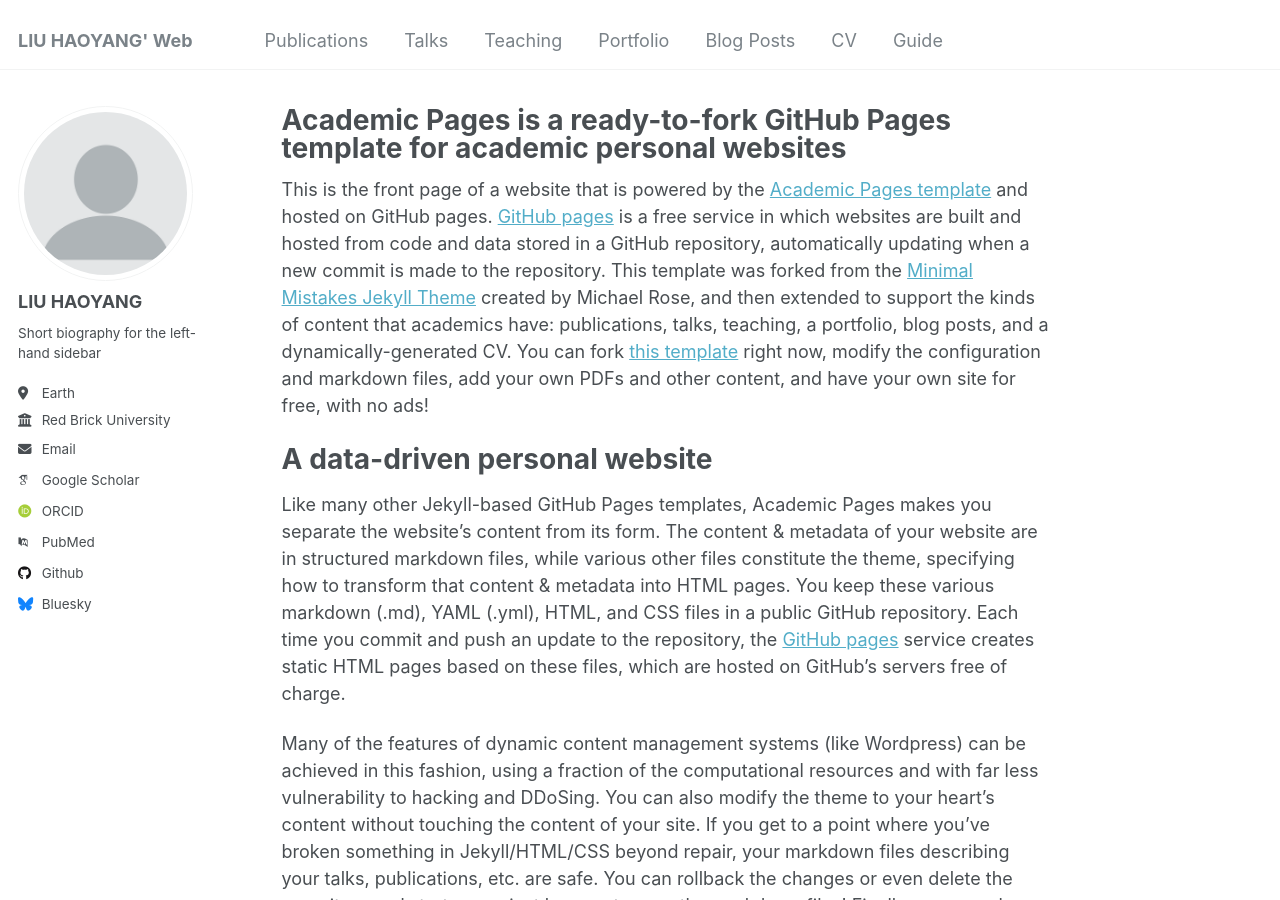
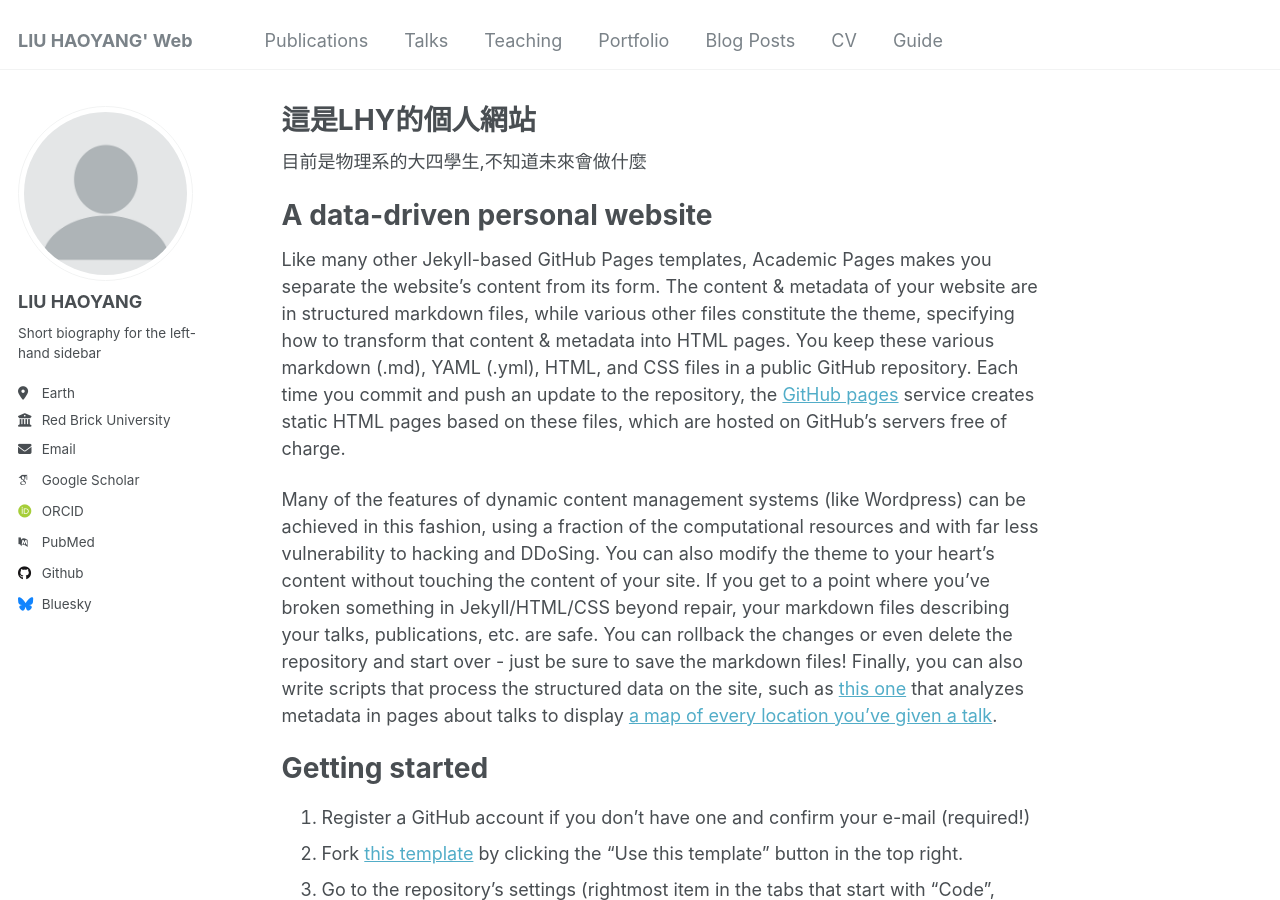
Before and after one commit to LHY-in-universe/LHY-in-universe.github.io, a Jekyll site: the page built from _pages/about.md, in a window 1280 px wide and 900 px high. Built offline with Jekyll 4.4.1, drawn with Linux system fonts in a browser that asks for light colours; some web fonts are replaced.

Commit message:
Update about.md

```diff
--- a/_pages/about.md
+++ b/_pages/about.md
@@ -1,13 +1,13 @@
 ---
 permalink: /
-title: "Academic Pages is a ready-to-fork GitHub Pages template for academic personal websites"
+title: "這是LHY的個人網站"
 author_profile: true
 redirect_from:
   - /about/
   - /about.html
 ---
 
-This is the front page of a website that is powered by the [Academic Pages template](https://github.com/academicpages/academicpages.github.io) and hosted on GitHub pages. [GitHub pages](https://pages.github.com) is a free service in which websites are built and hosted from code and data stored in a GitHub repository, automatically updating when a new commit is made to the repository. This template was forked from the [Minimal Mistakes Jekyll Theme](https://mmistakes.github.io/minimal-mistakes/) created by Michael Rose, and then extended to support the kinds of content that academics have: publications, talks, teaching, a portfolio, blog posts, and a dynamically-generated CV. You can fork [this template](https://github.com/academicpages/academicpages.github.io) right now, modify the configuration and markdown files, add your own PDFs and other content, and have your own site for free, with no ads!
+目前是物理系的大四學生,不知道未來會做什麼
 
 A data-driven personal website
 ======
```
